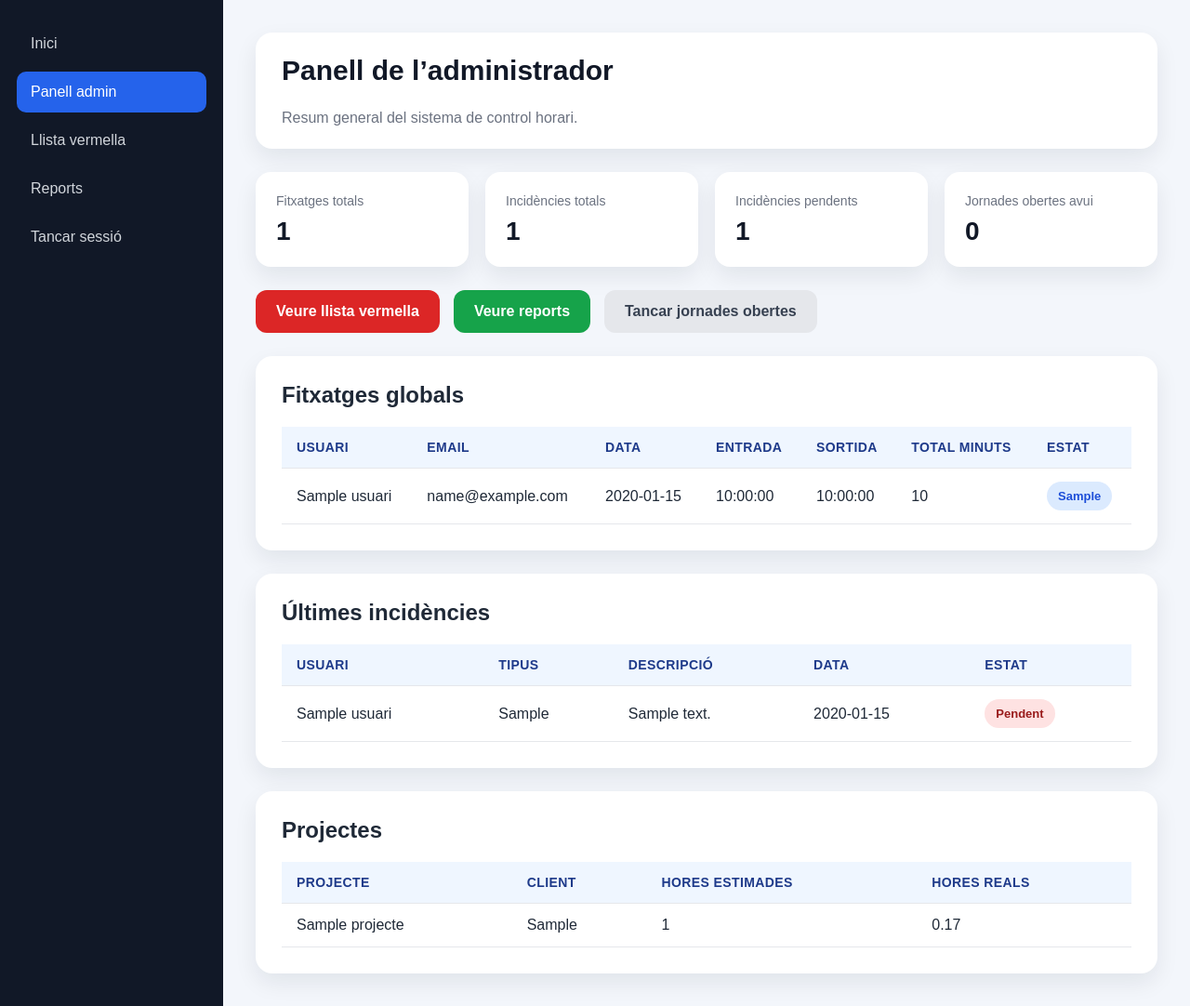
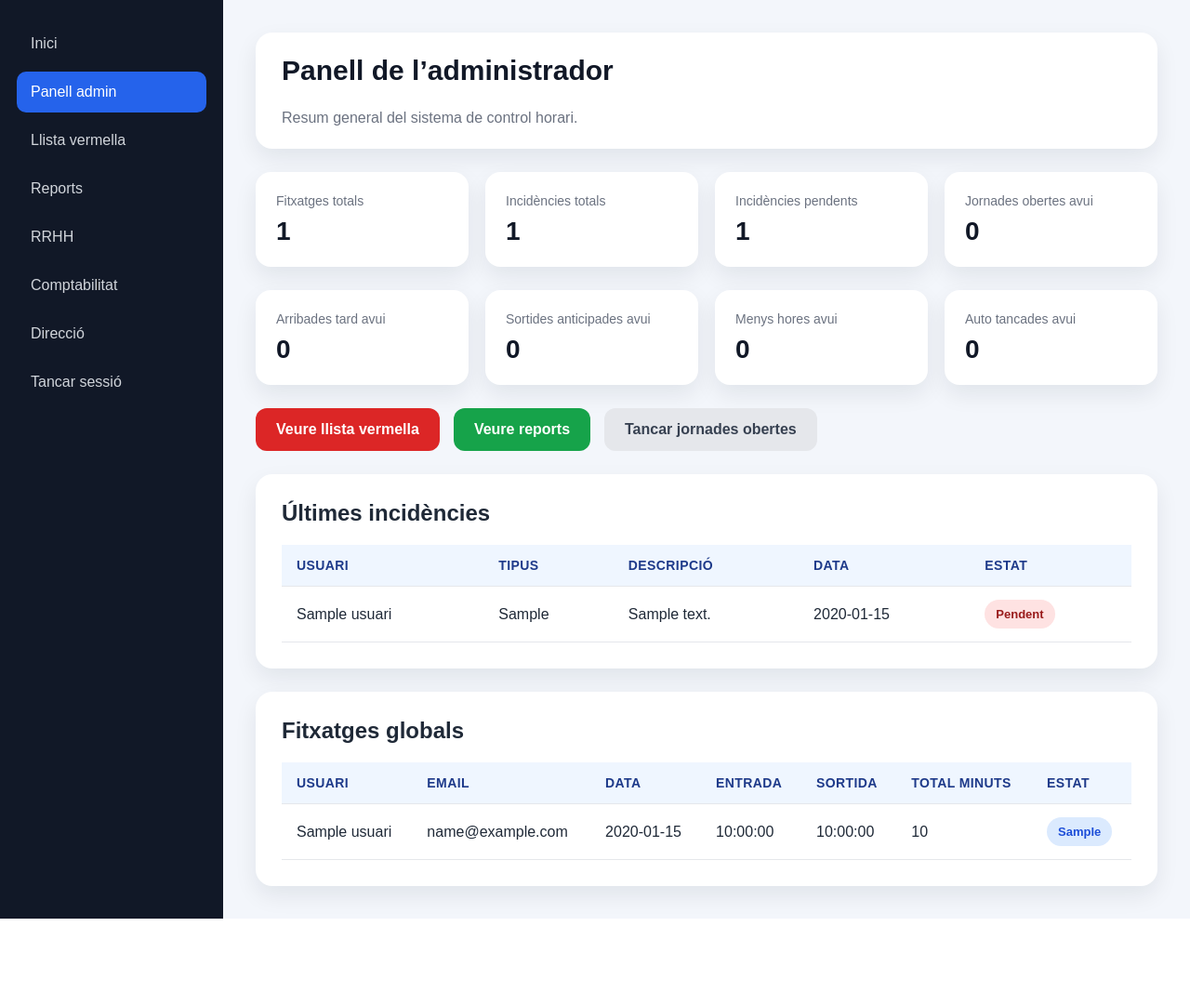
Before and after one commit to DeRojas-Martin/0376-RA6PR1-DeRojasMartin, a PHP site: page /admin.php in a window 1280 px wide. Shown: the part 70-1152 px from the top of the page at 93% size. After the commit the page ends 1058 px from the top, so only its background shows below. Run offline with PHP 8.4, Linux system fonts and the light colour scheme; the visitor is signed in with stand-in values (Sample User, id 1); tables that the repository leaves empty hold one stand-in row (values such as "Sample post").

Commit message:
Afegit resum d alertes al panell admin

```diff
--- a/public/admin.php
+++ b/public/admin.php
@@ -31,19 +31,47 @@ $sqlProjectes = "SELECT p.nom, p.client, p.hores_estimades,
 $stmtProjectes = $pdo->query($sqlProjectes);
 $projectes = $stmtProjectes->fetchAll();
 
-$sqlJornadesObertes = "SELECT COUNT(*) AS total
-                       FROM fitxatges
-                       WHERE data = CURDATE()
-                       AND hora_entrada IS NOT NULL
-                       AND hora_sortida IS NULL";
+$jornadesObertes = $pdo->query("
+    SELECT COUNT(*) AS total
+    FROM fitxatges
+    WHERE data = CURDATE()
+    AND hora_entrada IS NOT NULL
+    AND hora_sortida IS NULL
+")->fetch()['total'];
 
-$jornadesObertes = $pdo->query($sqlJornadesObertes)->fetch()['total'];
+$incidenciesPendents = $pdo->query("
+    SELECT COUNT(*) AS total
+    FROM incidencies
+    WHERE estat = 'pendent'
+")->fetch()['total'];
 
-$sqlIncidenciesPendents = "SELECT COUNT(*) AS total
-                           FROM incidencies
-                           WHERE estat = 'pendent'";
+$arribadesTardAvui = $pdo->query("
+    SELECT COUNT(*) AS total
+    FROM incidencies
+    WHERE data = CURDATE()
+    AND tipus = 'Arribada tard'
+")->fetch()['total'];
 
-$incidenciesPendents = $pdo->query($sqlIncidenciesPendents)->fetch()['total'];
+$sortidesAnticipadesAvui = $pdo->query("
+    SELECT COUNT(*) AS total
+    FROM incidencies
+    WHERE data = CURDATE()
+    AND tipus = 'Sortida anticipada'
+")->fetch()['total'];
+
+$menysHoresAvui = $pdo->query("
+    SELECT COUNT(*) AS total
+    FROM incidencies
+    WHERE data = CURDATE()
+    AND tipus = 'Menys hores treballades'
+")->fetch()['total'];
+
+$autoTancadesAvui = $pdo->query("
+    SELECT COUNT(*) AS total
+    FROM fitxatges
+    WHERE data = CURDATE()
+    AND estat = 'auto_tancat'
+")->fetch()['total'];
 
 $totalFitxatges = count($fitxatges);
 $totalIncidencies = count($incidencies);
@@ -79,6 +107,9 @@ $totalProjectes = count($projectes);
         <a href="admin.php" class="active">Panell admin</a>
         <a href="llista_vermella.php">Llista vermella</a>
         <a href="reports.php">Reports</a>
+        <a href="rrhh.php">RRHH</a>
+        <a href="comptabilitat.php">Comptabilitat</a>
+        <a href="direccio.php">Direcció</a>
         <a href="logout.php">Tancar sessió</a>
     </aside>
 
@@ -107,48 +138,29 @@ $totalProjectes = count($projectes);
             </div>
         </div>
 
+        <div class="stats-grid">
+            <div class="stat-box">
+                <span>Arribades tard avui</span>
+                <strong><?= $arribadesTardAvui ?></strong>
+            </div>
+            <div class="stat-box">
+                <span>Sortides anticipades avui</span>
+                <strong><?= $sortidesAnticipadesAvui ?></strong>
+            </div>
+            <div class="stat-box">
+                <span>Menys hores avui</span>
+                <strong><?= $menysHoresAvui ?></strong>
+            </div>
+            <div class="stat-box">
+                <span>Auto tancades avui</span>
+                <strong><?= $autoTancadesAvui ?></strong>
+            </div>
+        </div>
+
         <div class="actions" style="margin-bottom: 25px;">
             <a href="llista_vermella.php" class="btn-action btn-exit">Veure llista vermella</a>
             <a href="reports.php" class="btn-action btn-entry">Veure reports</a>
             <a href="auto_tancar_jornades.php" class="btn-action btn-secondary">Tancar jornades obertes</a>
-        </div>
-
-        <div class="table-card" style="margin-bottom: 25px;">
-            <h2>Fitxatges globals</h2>
-            <table class="styled-table">
-                <thead>
-                    <tr>
-                        <th>Usuari</th>
-                        <th>Email</th>
-                        <th>Data</th>
-                        <th>Entrada</th>
-                        <th>Sortida</th>
-                        <th>Total minuts</th>
-                        <th>Estat</th>
-                    </tr>
-                </thead>
-                <tbody>
-                    <?php foreach ($fitxatges as $fitxatge): ?>
-                        <tr>
-                            <td><?= htmlspecialchars($fitxatge['nom']) ?></td>
-                            <td><?= htmlspecialchars($fitxatge['email']) ?></td>
-                            <td><?= htmlspecialchars($fitxatge['data']) ?></td>
-                            <td><?= htmlspecialchars($fitxatge['hora_entrada']) ?></td>
-                            <td><?= htmlspecialchars($fitxatge['hora_sortida'] ?? '--') ?></td>
-                            <td><?= htmlspecialchars($fitxatge['total_minuts']) ?></td>
-                            <td>
-                                <?php if ($fitxatge['estat'] === 'tancat'): ?>
-                                    <span class="badge badge-success">Tancat</span>
-                                <?php elseif ($fitxatge['estat'] === 'auto_tancat'): ?>
-                                    <span class="badge badge-warning">Auto tancat</span>
-                                <?php else: ?>
-                                    <span class="badge badge-info"><?= htmlspecialchars($fitxatge['estat']) ?></span>
-                                <?php endif; ?>
-                            </td>
-                        </tr>
-                    <?php endforeach; ?>
-                </tbody>
-            </table>
         </div>
 
         <div class="table-card" style="margin-bottom: 25px;">
@@ -186,23 +198,37 @@ $totalProjectes = count($projectes);
         </div>
 
         <div class="table-card">
-            <h2>Projectes</h2>
+            <h2>Fitxatges globals</h2>
             <table class="styled-table">
                 <thead>
                     <tr>
-                        <th>Projecte</th>
-                        <th>Client</th>
-                        <th>Hores estimades</th>
-                        <th>Hores reals</th>
+                        <th>Usuari</th>
+                        <th>Email</th>
+                        <th>Data</th>
+                        <th>Entrada</th>
+                        <th>Sortida</th>
+                        <th>Total minuts</th>
+                        <th>Estat</th>
                     </tr>
                 </thead>
                 <tbody>
-                    <?php foreach ($projectes as $projecte): ?>
+                    <?php foreach ($fitxatges as $fitxatge): ?>
                         <tr>
-                            <td><?= htmlspecialchars($projecte['nom']) ?></td>
-                            <td><?= htmlspecialchars($projecte['client']) ?></td>
-                            <td><?= htmlspecialchars($projecte['hores_estimades']) ?></td>
-                            <td><?= round($projecte['minuts_reals'] / 60, 2) ?></td>
+                            <td><?= htmlspecialchars($fitxatge['nom']) ?></td>
+                            <td><?= htmlspecialchars($fitxatge['email']) ?></td>
+                            <td><?= htmlspecialchars($fitxatge['data']) ?></td>
+                            <td><?= htmlspecialchars($fitxatge['hora_entrada']) ?></td>
+                            <td><?= htmlspecialchars($fitxatge['hora_sortida'] ?? '--') ?></td>
+                            <td><?= htmlspecialchars($fitxatge['total_minuts']) ?></td>
+                            <td>
+                                <?php if ($fitxatge['estat'] === 'tancat'): ?>
+                                    <span class="badge badge-success">Tancat</span>
+                                <?php elseif ($fitxatge['estat'] === 'auto_tancat'): ?>
+                                    <span class="badge badge-warning">Auto tancat</span>
+                                <?php else: ?>
+                                    <span class="badge badge-info"><?= htmlspecialchars($fitxatge['estat']) ?></span>
+                                <?php endif; ?>
+                            </td>
                         </tr>
                     <?php endforeach; ?>
                 </tbody>
```
